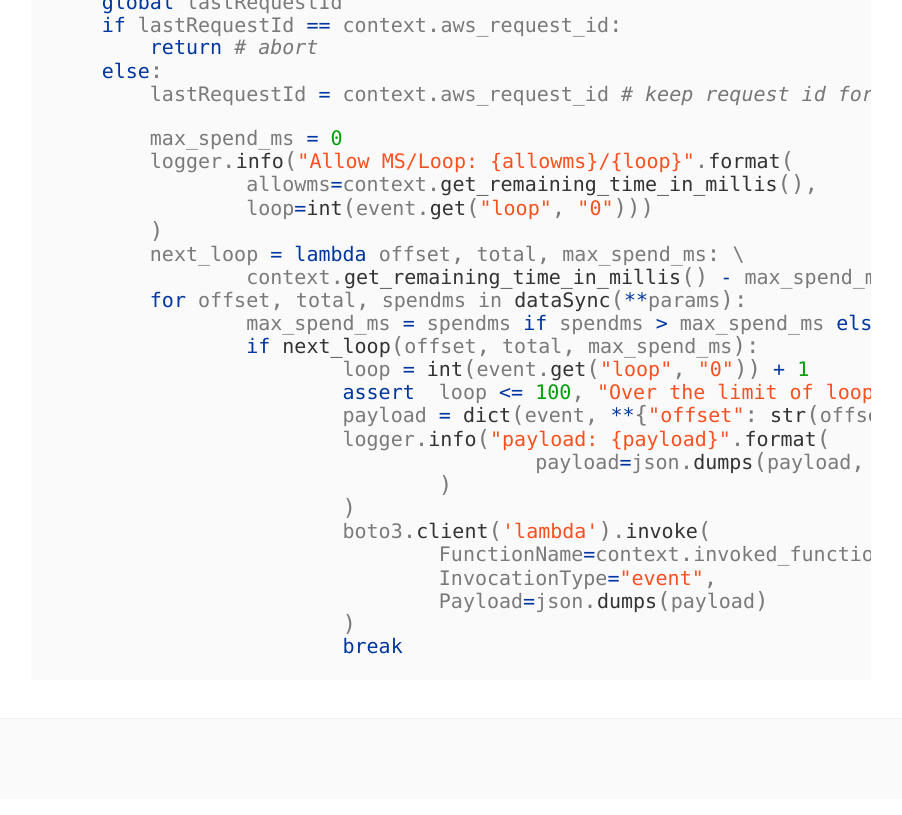
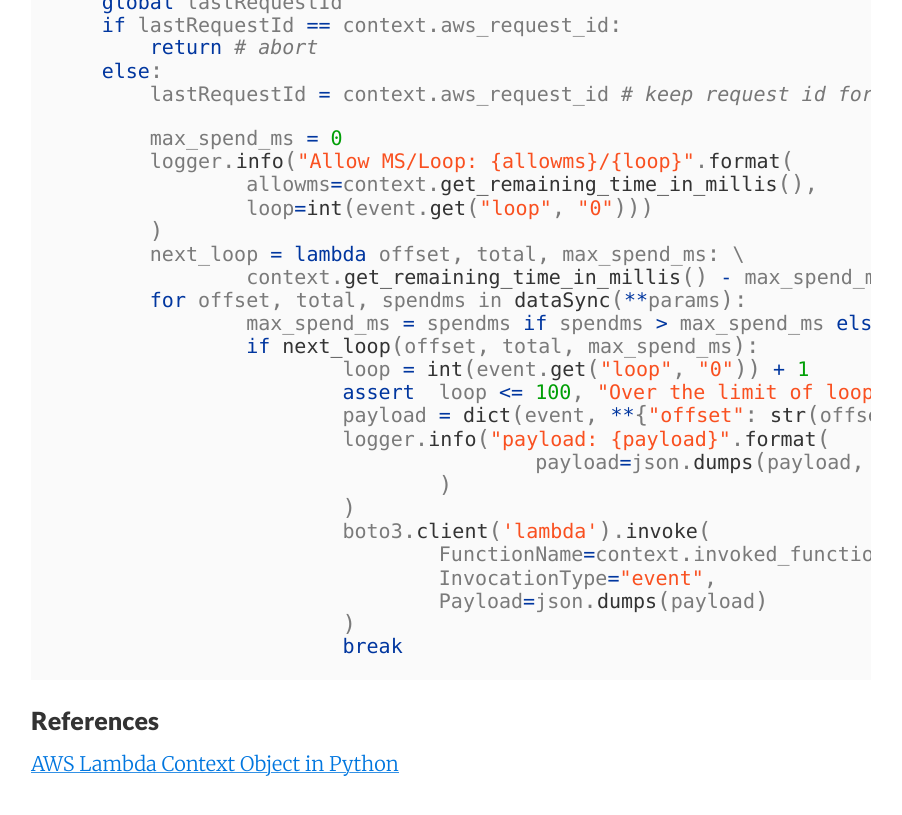
Before and after one commit to ideabosque/ideabosque.github.io, a Jekyll site: the page built from _posts/2019-11-26-Maximize-AWS-Lambda-Executing-Time.md, in a window 1280 px wide and 900 px high, scrolled down 1617 px. Shown: the top 815 px of the window, without its empty margins (189-1091 px from the left). Built offline with Jekyll 4.4.1, drawn with Linux system fonts in a browser that asks for light colours; comment, search, counter and statistics services are not loaded.

Commit message:
Added "References" into the section.

````diff
--- a/_posts/2019-11-26-Maximize-AWS-Lambda-Executing-Time.md
+++ b/_posts/2019-11-26-Maximize-AWS-Lambda-Executing-Time.md
@@ -85,3 +85,6 @@ def handler(event, context):
 			)
 			break
 ```
+
+### References
+[AWS Lambda Context Object in Python](https://docs.aws.amazon.com/lambda/latest/dg/python-context-object.html)
````
